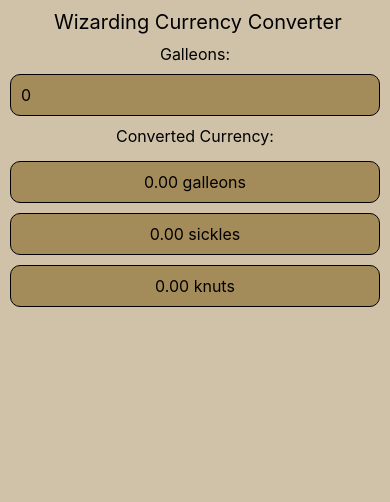
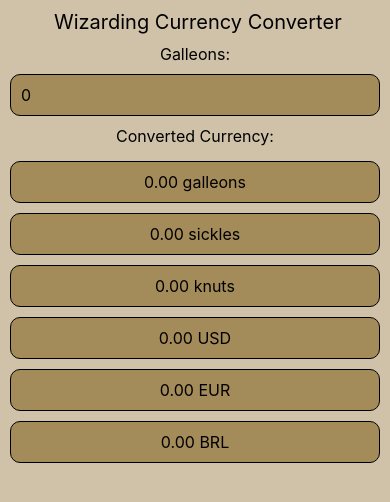
Before and after one commit to eidsonsa/wizardingCurrencyConverter, a React Native app: screen / in a window 390 px wide. Shown: the top 502 px of the page. Built offline with nearby package versions, Linux system fonts and the light colour scheme.

Commit message:
other currencies allowed

```diff
--- a/App.tsx
+++ b/App.tsx
@@ -21,7 +21,7 @@
 
  import AsyncStorage from '@react-native-community/async-storage'
 
- const Item = (item: {val: number, title: string}) => (
+ const Item = (item: {val: string, title: string}) => (
   <View style={styles.itemList}>
     <Text style={styles.itemText}>{item.val} {item.title}</Text>
   </View>
@@ -51,6 +51,21 @@
       val: (galleons / 493).toFixed(2),
       ...((galleons / 493) == 1 && {title: 'knut'}),
       ...((galleons / 493) != 1 && {title: 'knuts'})
+    },
+    {
+      id: 'USD',
+      val: (galleons * 6.64).toFixed(2),
+      title: 'USD'
+    },
+    {
+      id: 'EUR',
+      val: (galleons * 5.58).toFixed(2),
+      title: 'EUR'
+    },
+    {
+      id: 'BRL',
+      val: (galleons * 21.64).toFixed(2),
+      title: 'BRL'
     }
   ]
 
@@ -114,7 +129,6 @@
      backgroundColor: '#cfc2a9',
      height: '100%',
      width: '100%',
-
    },
    title: {
     fontSize: 20,
```
